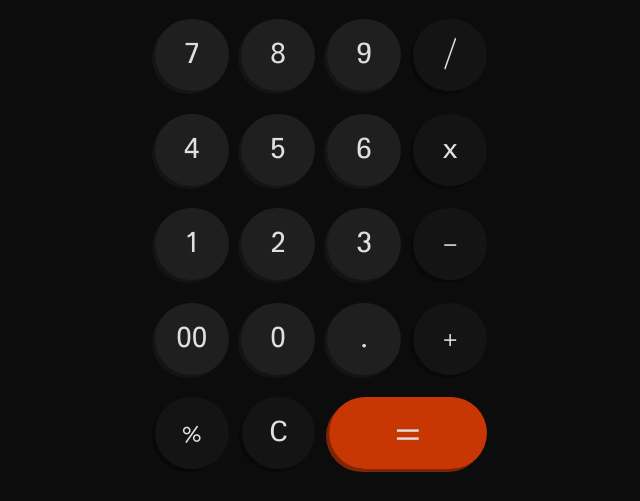
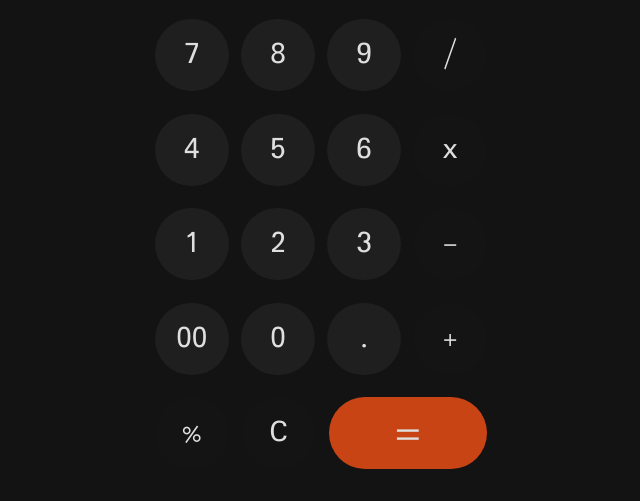
Before and after one commit to Cybeles-Eos/SimpleCalculator, a plain HTML site: page index.html in a window 1280 px wide. Shown: the part 299-800 px from the top of the page, without its empty margins (319-959 px from the left). Drawn offline with Linux system fonts and the light colour scheme.

Commit message:
index.html

```diff
--- a/index.html
+++ b/index.html
@@ -21,7 +21,7 @@
       font-family: "Padauk", sans-serif, Arial;
    }
    body{
-      background-color: #0c0c0c;
+      background-color: #131313;
    }
    .calculator-box{
       max-width: 348px;
@@ -63,29 +63,18 @@
       width: 4.6rem;
       height: 4.5rem;
       border-radius: 23rem;
-      box-shadow: -3px 3px 0px #141414;
    }
    .key:nth-last-child(1){
       background-color: #141414;
-      box-shadow: -3px 3px 0px #080808b6;
    }
    .keys:nth-last-child(1) .key:nth-last-child(1){
-      background-color: #ff4400c5;
+      background-color: #ff5416c5;
       font-size: 3rem;
       width: 9.9rem;
-      box-shadow: -3px 3px 0px #832706f8;
    }
    .keys:nth-last-child(1) .key:nth-last-child(2),
    .keys:nth-last-child(1) .key:nth-last-child(3){
       background-color: #141414;
-      box-shadow: -3px 3px 0px #080808;
-   }
-   .key:active, .key:nth-last-child(1):active,
-   .keys:nth-last-child(1) .key:nth-last-child(1):active,
-   .keys:nth-last-child(1) .key:nth-last-child(2):active,
-   .keys:nth-last-child(1) .key:nth-last-child(3):active{
-      transform: translateX(-3px) translateY(3px);
-      box-shadow: none;
    }
 </style>
 <body>
```
